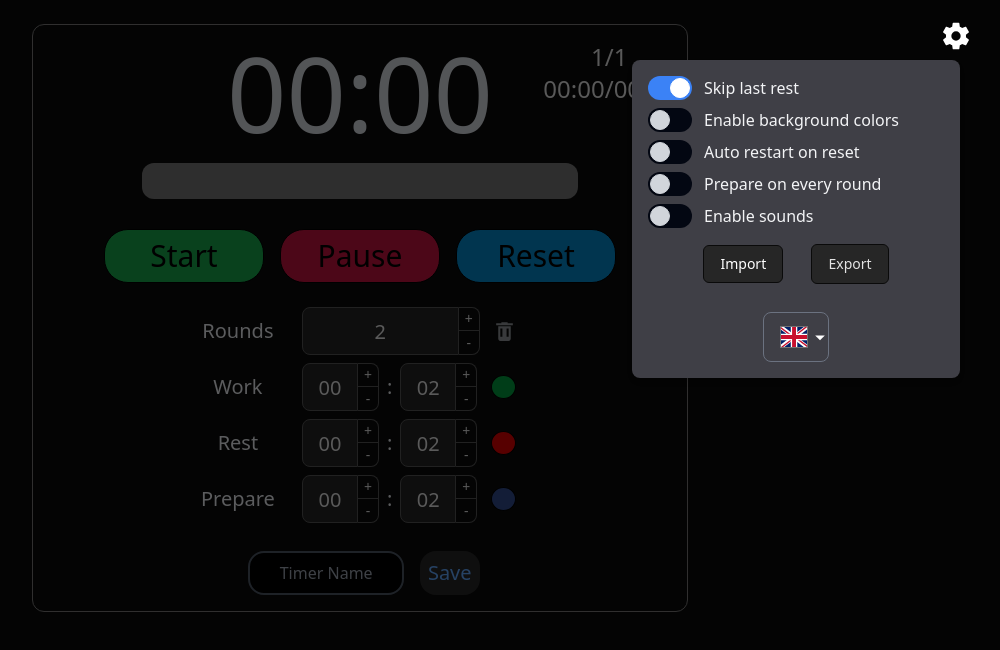
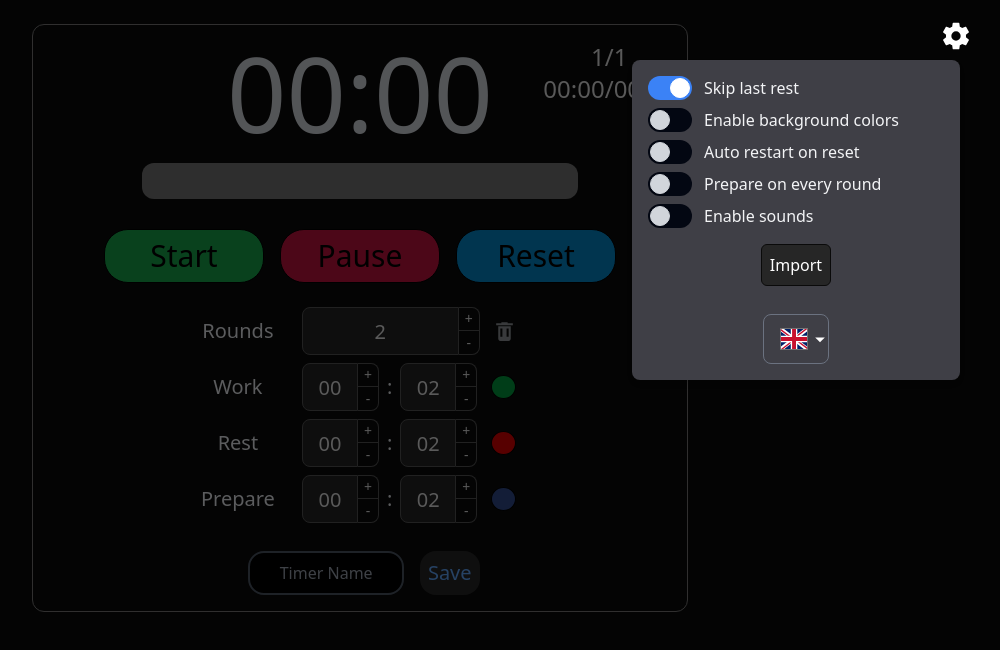
Before and after one commit to MacielG1/Timer_Interval, a React (Vite) app: page / in a window 1280 px wide. Both pictures are taken after a click on the element 1236 px from the left and 36 px from the top of the page. Shown: the top 650 px of the page, without its empty margins (280-1280 px from the left). Built offline with nearby package versions, Linux system fonts and the light colour scheme.

Commit message:
improved the import and export buttons and added language support to it

```diff
--- a/src/components/ImportExportTimers.jsx
+++ b/src/components/ImportExportTimers.jsx
@@ -1,7 +1,23 @@
 import useStore from "../store/useStore";
+import { useState, useEffect } from "react";
 
 export default function ImportExportTimers() {
+  const [isExportable, setIsExportable] = useState(false);
+
   const setSavedWorkouts = useStore((state) => state.setSavedWorkouts);
+  const preferredLanguage = useStore((state) => state.preferredLanguage);
+
+  useEffect(() => {
+    const savedTimers = JSON.parse(localStorage.getItem("savedTimer"));
+
+    if (savedTimers && savedTimers.length > 0) {
+      setIsExportable(true);
+    }
+
+    return () => {
+      setIsExportable(false);
+    };
+  }, []);
 
   // funciton that export the timers to a json file and create a download link with React
   function exportTimers() {
@@ -27,6 +43,9 @@ export default function ImportExportTimers() {
     fileReader.onload = (e) => {
       const fileContent = e.target.result;
       const jsonData = JSON.parse(fileContent);
+      // validate the json file
+      if (!Array.isArray(jsonData)) return;
+      if (!jsonData.some((timer) => timer.id && timer.Rounds)) return;
 
       const currentSavedTimers = JSON.parse(localStorage.getItem("savedTimer")) || [];
 
@@ -41,26 +60,38 @@ export default function ImportExportTimers() {
     fileReader.readAsText(file); // triggers onload event above
   }
 
+  let lang = {
+    import: {
+      en: "Import",
+      fr: "Importer",
+      pt: "Importar",
+    },
+    export: {
+      en: "Export",
+      fr: "Exporter",
+      pt: "Exportar",
+    },
+  };
+
   return (
     <div className="flex justify-center gap-3 py-2 mx-auto">
-      {/* <button className=" max-w-[5rem] px-4 py-2 h-10 bg-neutral-800 hover:bg-neutral-900 hover:border border border-neutral-950 duration-300  rounded-md text-sm font-medium ring-offset-background transition-colors focus-visible:outline-none focus-visible:border focus-visible:border-neutral-400   ">
-        Import
-      </button> */}
-      <div className="grid w-24 max-w-sm items-center gap-1.5">
+      <div className="grid w-24 max-w-sm items-center justify-center gap-1.5">
         <label
           htmlFor="fileInput"
-          className="relative inline-flex items-center px-4 py-2 max-w-[5rem] text-white bg-neutral-800 hover:bg-neutral-900 hover:border border border-neutral-950 duration-300 rounded-md text-sm font-medium ring-offset-background transition-colors focus-visible:outline-none focus-visible:border focus-visible:border-neutral-400 "
+          className="text-base relative inline-flex items-center px-2 py-2 max-w-[5.2rem] text-white bg-neutral-800 hover:bg-neutral-900 hover:border border border-neutral-950 duration-300 rounded-md  font-medium ring-offset-background transition-colors focus-visible:outline-none focus-visible:border focus-visible:border-neutral-400 "
         >
-          <span>Import</span>
-          <input type="file" id="fileInput" className="sr-only" onChange={importTimers} />
+          <span>{lang.import[preferredLanguage]}</span>
+          <input type="file" id="fileInput" accept=".json" className="sr-only" onChange={importTimers} />
         </label>
       </div>
-      <button
-        onClick={exportTimers}
-        className=" max-w-[5rem] px-4 py-2  h-10  bg-neutral-800 hover:bg-neutral-900 hover:border border border-neutral-950 duration-300 rounded-md text-sm font-medium ring-offset-background transition-colors focus-visible:outline-none focus-visible:border focus-visible:border-neutral-400 "
-      >
-        Export
-      </button>
+      {isExportable && (
+        <button
+          onClick={exportTimers}
+          className=" max-w-[5.2rem]  px-2 py-2  h-10  bg-neutral-800 hover:bg-neutral-900 hover:border border border-neutral-950 duration-300 rounded-md text-base font-medium ring-offset-background transition-colors focus-visible:outline-none focus-visible:border focus-visible:border-neutral-400 "
+        >
+          {lang.export[preferredLanguage]}
+        </button>
+      )}
     </div>
   );
 }
--- a/src/components/InputMenu.jsx
+++ b/src/components/InputMenu.jsx
@@ -7,7 +7,7 @@ import playSound from "../utils/playSound";
 import vibrate from "../utils/Vibrate";
 import sound1 from "../assets/sounds/sound1.mp3";
 import sound2 from "../assets/sounds/sound2.mp3";
-import { lang } from "../utils/lang";
+import { inputSettings as lang } from "../utils/lang";
 
 export default function CenterMenu() {
   const totalRounds = useStore((state) => state.roundsSelected);
--- a/src/components/Sidebar.jsx
+++ b/src/components/Sidebar.jsx
@@ -1,6 +1,6 @@
 import useStore from "../store/useStore";
 import CloseIcon from "../assets/icons/CloseIcon.svg";
-import { lang } from "../utils/lang";
+import { inputSettings as lang } from "../utils/lang";
 
 export default function Sidebar() {
   const removeBorders = useStore((state) => state.removeUIBorders);
--- a/src/utils/lang.js
+++ b/src/utils/lang.js
@@ -1,4 +1,4 @@
-export let lang = {
+export let inputSettings = {
   rounds: {
     en: "Rounds",
     pt: "Rodadas",
```
